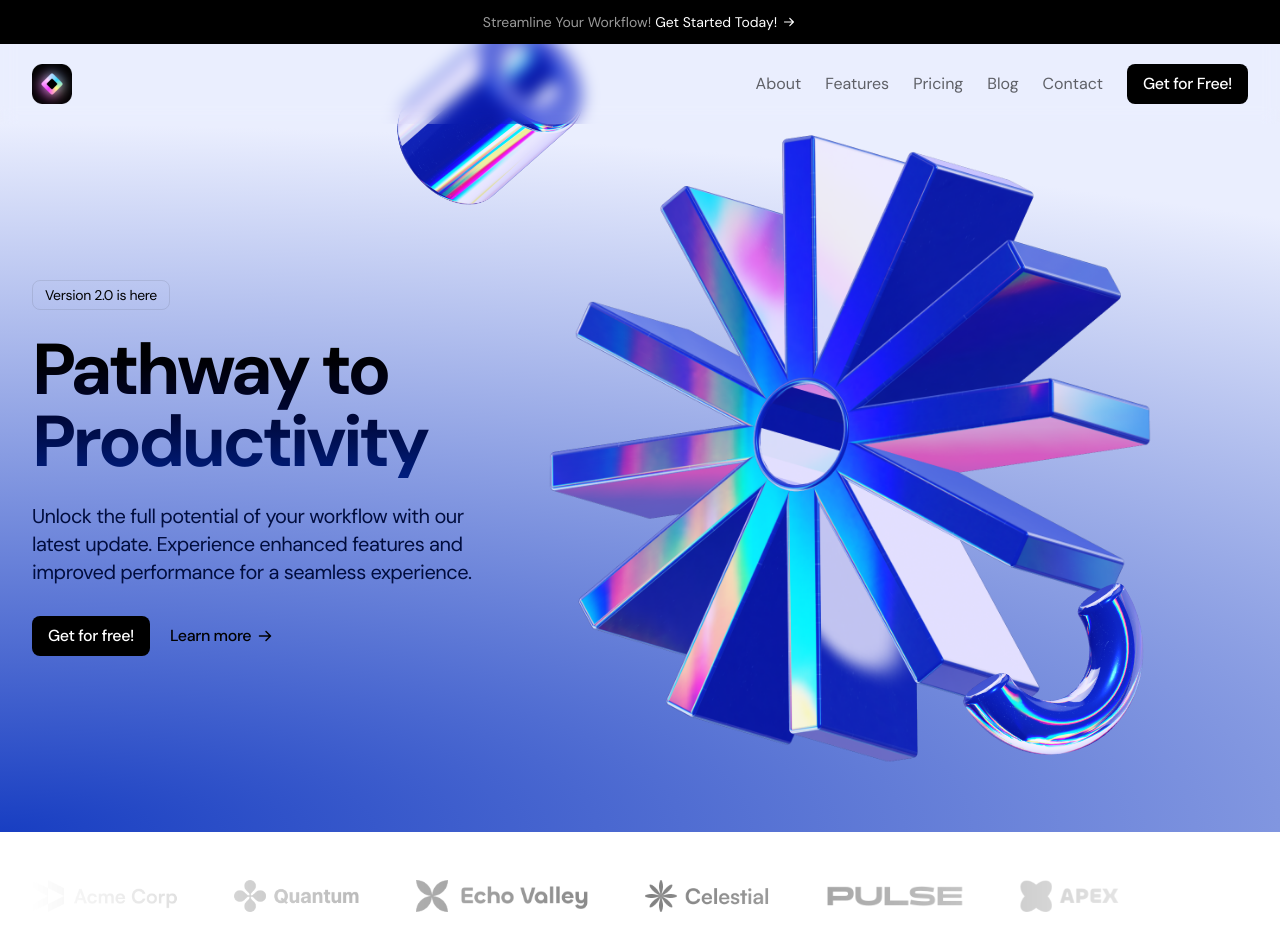
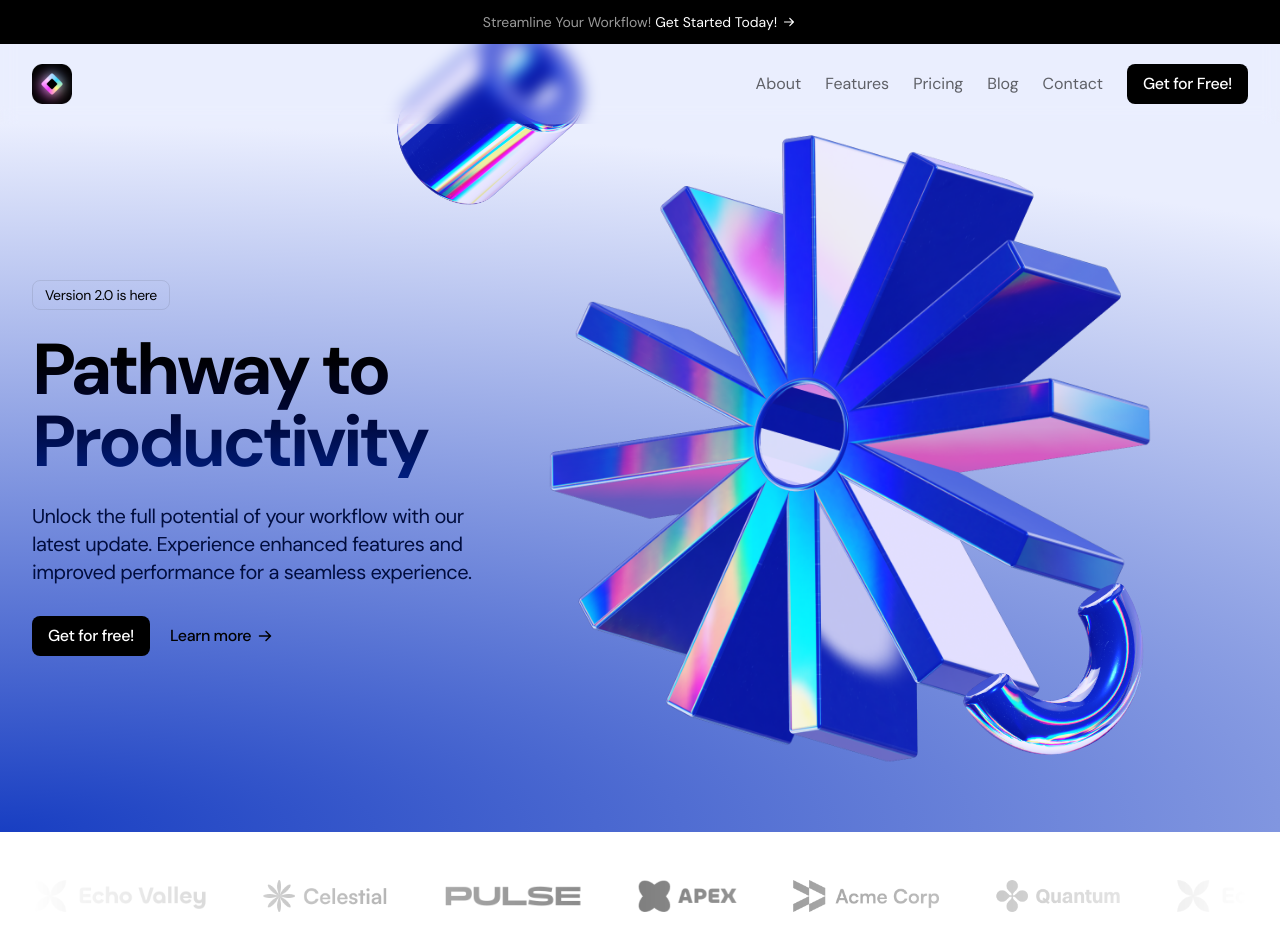
Before and after one commit to sehajmakkar/saas-landing-page, a Next.js app: page / in a window 1280 px wide. Shown: the top 952 px of the page. Built offline with nearby package versions, Linux system fonts and the light colour scheme.

Commit message:
logoticker infinite loop done!

```diff
--- a/src/sections/LogoTicker.tsx
+++ b/src/sections/LogoTicker.tsx
@@ -1,3 +1,4 @@
+"use client";
 import acmeLogo from "@/assets/logo-acme.png";
 import Image from "next/image";
 import quantumLogo from "@/assets/logo-quantum.png";
@@ -5,6 +6,7 @@
 import celestialLogo from "@/assets/logo-celestial.png";
 import pulseLogo from "@/assets/logo-pulse.png";
 import apexLogo from "@/assets/logo-apex.png";
+import { motion } from "framer-motion";
 
 export const LogoTicker = () => {
   return (
@@ -12,7 +14,19 @@
       <div className="container mx-auto px-4 sm:px-6 lg:px-8">
         {/* crazy cheez like how to mask ends */}
         <div className="flex overflow-hidden [mask-image:linear-gradient(to_right,transparent,black,transparent)]">
-          <div className="flex gap-14 flex-none">
+          <motion.div
+            className="flex gap-14 flex-none pr-14"
+            animate={{
+              translateX: "-50%",
+            }}
+            transition={{
+              duration: 20,
+              ease: "linear",
+              repeat: Infinity,
+              repeatType: "loop",
+              repeatDelay: 0,
+            }}
+          >
             <Image
               src={acmeLogo}
               alt="Acme Logo"
@@ -43,7 +57,41 @@
               alt="Apex Logo"
               className="logo-ticker-image"
             />
-          </div>
+
+
+            {/* second set of logos */}
+            <Image
+              src={acmeLogo}
+              alt="Acme Logo"
+              className="logo-ticker-image"
+            />
+            <Image
+              src={quantumLogo}
+              alt="Quantum Logo"
+              className="logo-ticker-image"
+            />
+            <Image
+              src={echoLogo}
+              alt="Echo Logo"
+              className="logo-ticker-image"
+            />
+            <Image
+              src={celestialLogo}
+              alt="Celestial Logo"
+              className="logo-ticker-image"
+            />
+            <Image
+              src={pulseLogo}
+              alt="Pulse Logo"
+              className="logo-ticker-image"
+            />
+            <Image
+              src={apexLogo}
+              alt="Apex Logo"
+              className="logo-ticker-image"
+            />
+
+          </motion.div>
         </div>
       </div>
     </div>
```
